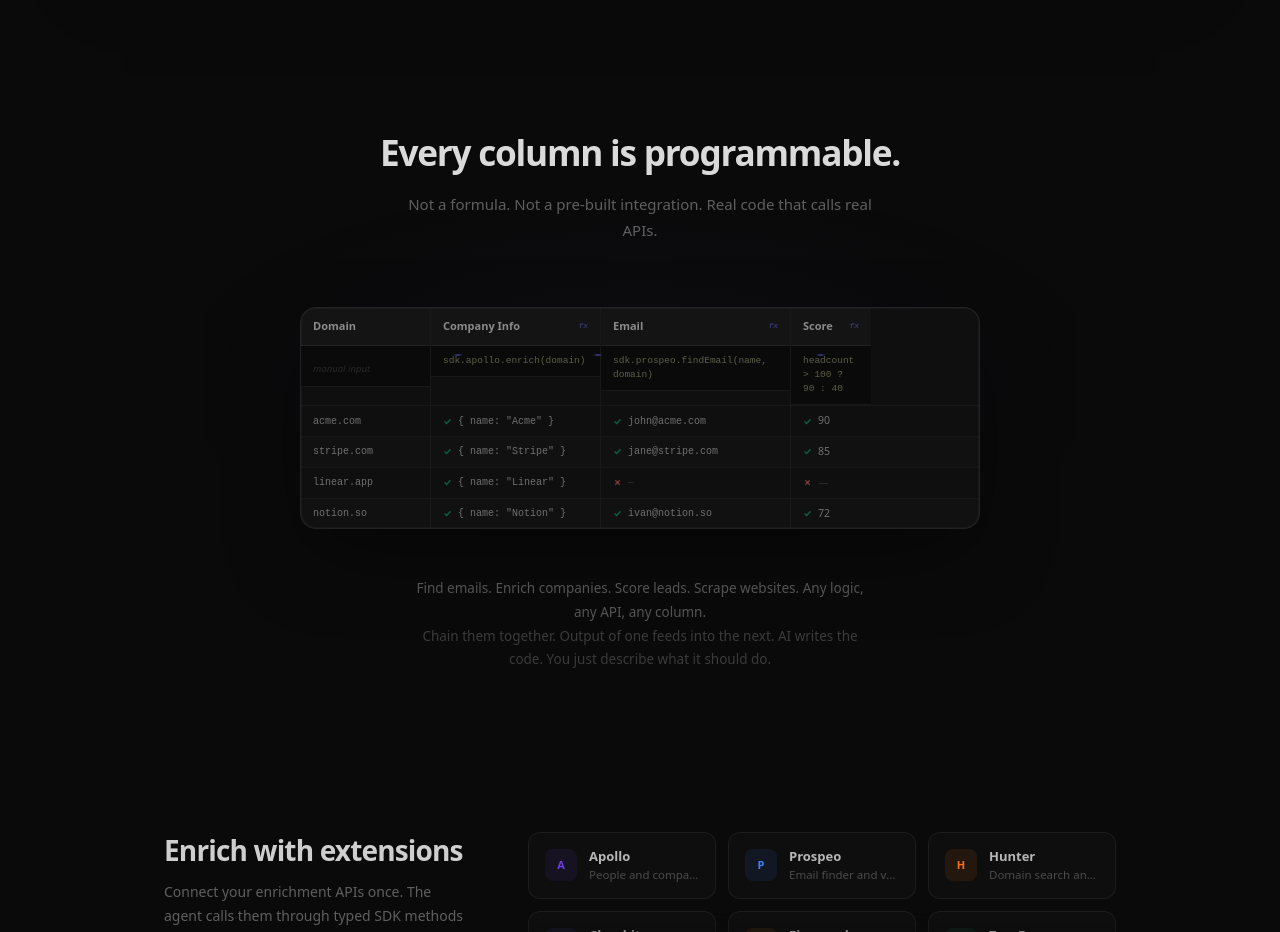
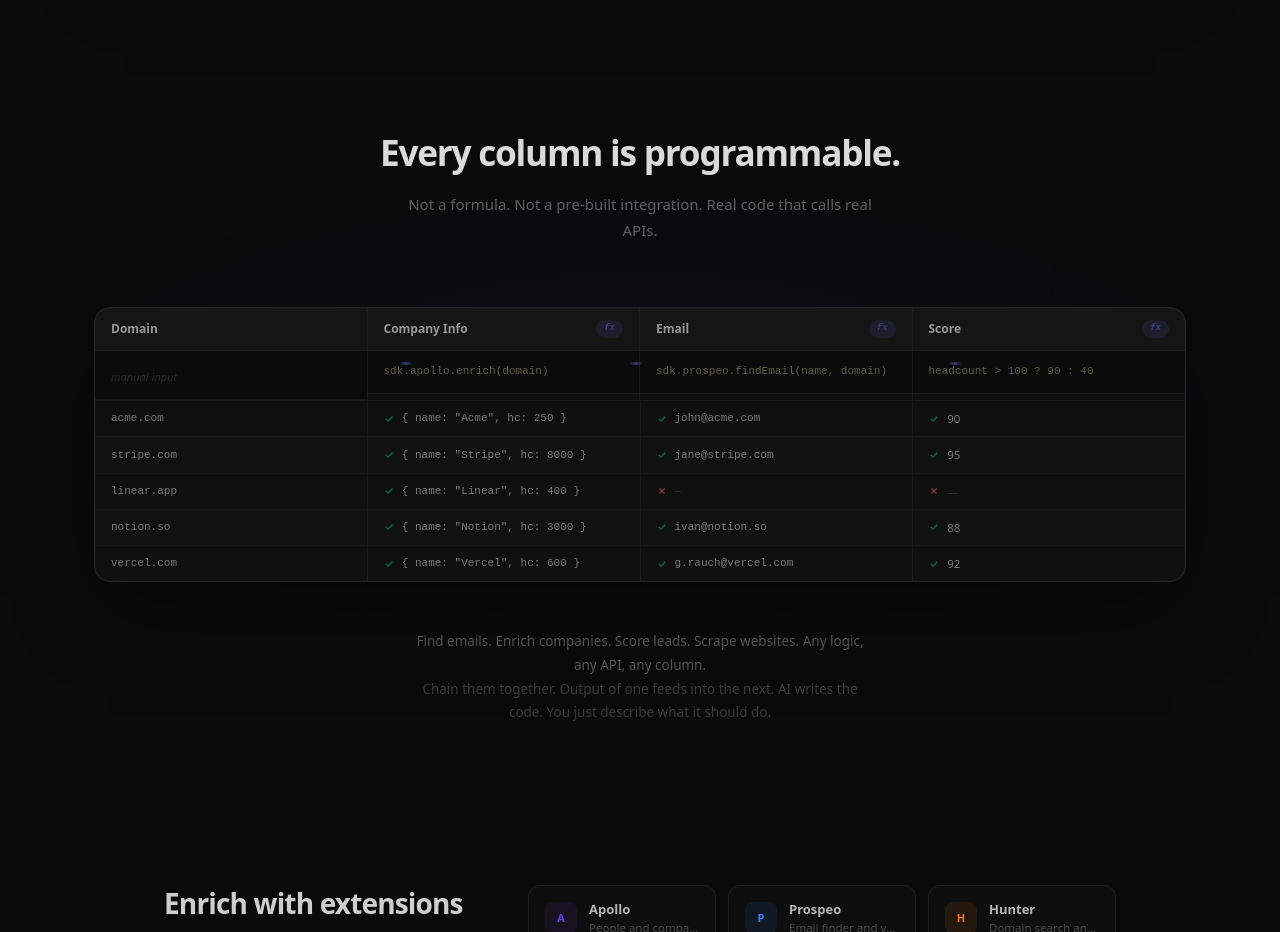
Before and after one commit to rezixon3/gtm-pilot-landing, a React (Vite) app: page / in a window 1280 px wide. Shown: the part 840-1772 px from the top of the page. Built offline with nearby package versions, Linux system fonts and the light colour scheme.

Commit message:
Much larger pipeline visual: full-width, bigger fonts, 5 rows

```diff
--- a/src/App.tsx
+++ b/src/App.tsx
@@ -576,40 +576,36 @@ const GRID_COLS = [
   {
     name: 'Domain',
     kind: 'input' as const,
-    w: 130,
     code: null,
-    values: ['acme.com', 'stripe.com', 'linear.app', 'notion.so'],
+    values: ['acme.com', 'stripe.com', 'linear.app', 'notion.so', 'vercel.com'],
     mono: true,
   },
   {
     name: 'Company Info',
     kind: 'computed' as const,
-    w: 170,
     code: 'sdk.apollo.enrich(domain)',
-    values: ['{ name: "Acme" }', '{ name: "Stripe" }', '{ name: "Linear" }', '{ name: "Notion" }'],
+    values: ['{ name: "Acme", hc: 250 }', '{ name: "Stripe", hc: 8000 }', '{ name: "Linear", hc: 400 }', '{ name: "Notion", hc: 3000 }', '{ name: "Vercel", hc: 600 }'],
     mono: true,
   },
   {
     name: 'Email',
     kind: 'computed' as const,
-    w: 190,
     code: 'sdk.prospeo.findEmail(name, domain)',
-    values: ['john@acme.com', 'jane@stripe.com', null, 'ivan@notion.so'],
+    values: ['john@acme.com', 'jane@stripe.com', null, 'ivan@notion.so', 'g.rauch@vercel.com'],
     mono: true,
   },
   {
     name: 'Score',
     kind: 'computed' as const,
-    w: 80,
     code: 'headcount > 100 ? 90 : 40',
-    values: ['90', '85', null, '72'],
+    values: ['90', '95', null, '88', '92'],
     mono: false,
   },
 ]
 
 function PipelineSection() {
   return (
-    <section className="mx-auto mt-32 max-w-[960px] px-6 sm:mt-48">
+    <section className="mx-auto mt-32 max-w-[1140px] px-6 sm:mt-48">
       <Reveal>
         <h2 className="text-center text-[1.6rem] font-bold leading-[1.15] tracking-[-0.035em] text-white/85 sm:text-[2.2rem]">
           Every column is programmable.
@@ -625,9 +621,9 @@ function PipelineSection() {
 
       {/* The spreadsheet-as-pipeline */}
       <Reveal delay={0.12}>
-        <div className="relative mx-auto mt-16 max-w-[680px]">
+        <div className="relative mt-16">
           {/* Glow */}
-          <div className="pointer-events-none absolute -inset-24 -z-10" style={{
+          <div className="pointer-events-none absolute -inset-32 -z-10" style={{
             background: 'radial-gradient(ellipse 80% 70% at 50% 40%, rgba(99,102,241,0.04) 0%, transparent 70%)',
           }} />
 
@@ -637,30 +633,32 @@ function PipelineSection() {
             {/* Column headers with code */}
             <div className="flex">
               {GRID_COLS.map((col, ci) => (
-                <div key={col.name} className="flex items-stretch">
-                  <div className={`flex flex-col ${ci < GRID_COLS.length - 1 ? 'border-r border-white/[0.04]' : ''}`} style={{ width: col.w }}>
+                <div key={col.name} className="flex flex-1 items-stretch">
+                  <div className={`flex flex-1 flex-col ${ci < GRID_COLS.length - 1 ? 'border-r border-white/[0.05]' : ''}`}>
                     {/* Column name */}
-                    <div className="flex items-center gap-1.5 border-b border-white/[0.06] bg-white/[0.02] px-3 py-2.5">
-                      <span className="text-[11px] font-semibold text-white/50">{col.name}</span>
+                    <div className="flex items-center gap-2 border-b border-white/[0.06] bg-white/[0.025] px-4 py-3">
+                      <span className="text-[12px] font-semibold text-white/55">{col.name}</span>
                       {col.kind === 'computed' && (
-                        <span className="ml-auto font-mono text-[8px] font-bold italic text-[#6366F1]/40">fx</span>
+                        <span className="ml-auto flex items-center gap-1 rounded-full bg-[#6366F1]/10 px-2 py-0.5">
+                          <span className="font-mono text-[9px] font-bold italic text-[#6366F1]/45">fx</span>
+                        </span>
                       )}
                     </div>
                     {/* Code snippet (for computed) or "input" label */}
-                    <div className="border-b border-white/[0.06] bg-[#0A0A0A] px-3 py-2">
+                    <div className="border-b border-white/[0.06] bg-[#0A0A0A]/80 px-4 py-3">
                       {col.code ? (
-                        <pre className="font-mono text-[9.5px] leading-[1.5] text-[#DCDCAA]/40 whitespace-pre-wrap">{col.code}</pre>
+                        <pre className="font-mono text-[11px] leading-[1.6] text-[#DCDCAA]/40 whitespace-pre-wrap">{col.code}</pre>
                       ) : (
-                        <span className="text-[9.5px] italic text-white/12">manual input</span>
+                        <span className="text-[11px] italic text-white/12">manual input</span>
                       )}
                     </div>
                   </div>
                   {/* Flow connector between columns */}
                   {ci < GRID_COLS.length - 1 && (
-                    <div className="relative flex w-0 items-start" style={{ marginTop: 36 }}>
-                      <div className="absolute -left-[1px] top-[10px] z-10 h-[2px] w-[2px]">
+                    <div className="relative flex w-0 items-start" style={{ marginTop: 42 }}>
+                      <div className="absolute -left-[1px] top-[12px] z-10 h-[2px] w-[2px]">
                         <div
-                          className="h-[2px] w-[10px] rounded-full"
+                          className="h-[3px] w-[14px] rounded-full"
                           style={{
                             background: 'linear-gradient(90deg, transparent, rgba(99,102,241,0.5), transparent)',
                             animation: `pipe-flow ${2.2 + ci * 0.3}s ease-in-out ${ci * 0.5}s infinite`,
@@ -674,7 +672,7 @@ function PipelineSection() {
             </div>
 
             {/* Data rows */}
-            {[0, 1, 2, 3].map(ri => (
+            {[0, 1, 2, 3, 4].map(ri => (
               <div key={ri} className="flex border-t border-white/[0.03]" style={{
                 background: ri % 2 ? 'rgba(255,255,255,0.008)' : 'transparent',
               }}>
@@ -684,20 +682,19 @@ function PipelineSection() {
                   return (
                     <div
                       key={col.name}
-                      className={`flex items-center gap-1.5 px-3 py-[7px] ${ci < GRID_COLS.length - 1 ? 'border-r border-white/[0.04]' : ''}`}
-                      style={{ width: col.w }}
+                      className={`flex flex-1 items-center gap-2 px-4 py-[9px] ${ci < GRID_COLS.length - 1 ? 'border-r border-white/[0.05]' : ''}`}
                     >
                       {col.kind === 'computed' && !isErr && (
-                        <svg className="size-[9px] shrink-0 text-emerald-400/40" viewBox="0 0 16 16" fill="none" stroke="currentColor" strokeWidth="2.5" strokeLinecap="round">
+                        <svg className="size-[10px] shrink-0 text-emerald-400/40" viewBox="0 0 16 16" fill="none" stroke="currentColor" strokeWidth="2.5" strokeLinecap="round">
                           <polyline points="3.5 8.5 6.5 11.5 12.5 5" />
                         </svg>
                       )}
                       {col.kind === 'computed' && isErr && (
-                        <svg className="size-[9px] shrink-0 text-red-400/40" viewBox="0 0 16 16" fill="none" stroke="currentColor" strokeWidth="2.5" strokeLinecap="round">
+                        <svg className="size-[10px] shrink-0 text-red-400/40" viewBox="0 0 16 16" fill="none" stroke="currentColor" strokeWidth="2.5" strokeLinecap="round">
                           <line x1="4.5" y1="4.5" x2="11.5" y2="11.5" /><line x1="11.5" y1="4.5" x2="4.5" y2="11.5" />
                         </svg>
                       )}
-                      <span className={`truncate text-[10.5px] ${col.mono ? 'font-mono text-[10px]' : ''} ${isErr ? 'text-white/12' : 'text-white/40'}`}>
+                      <span className={`truncate text-[11.5px] ${col.mono ? 'font-mono text-[11px]' : ''} ${isErr ? 'text-white/12' : 'text-white/45'}`}>
                         {isErr ? '\u2014' : val}
                       </span>
                     </div>
```
